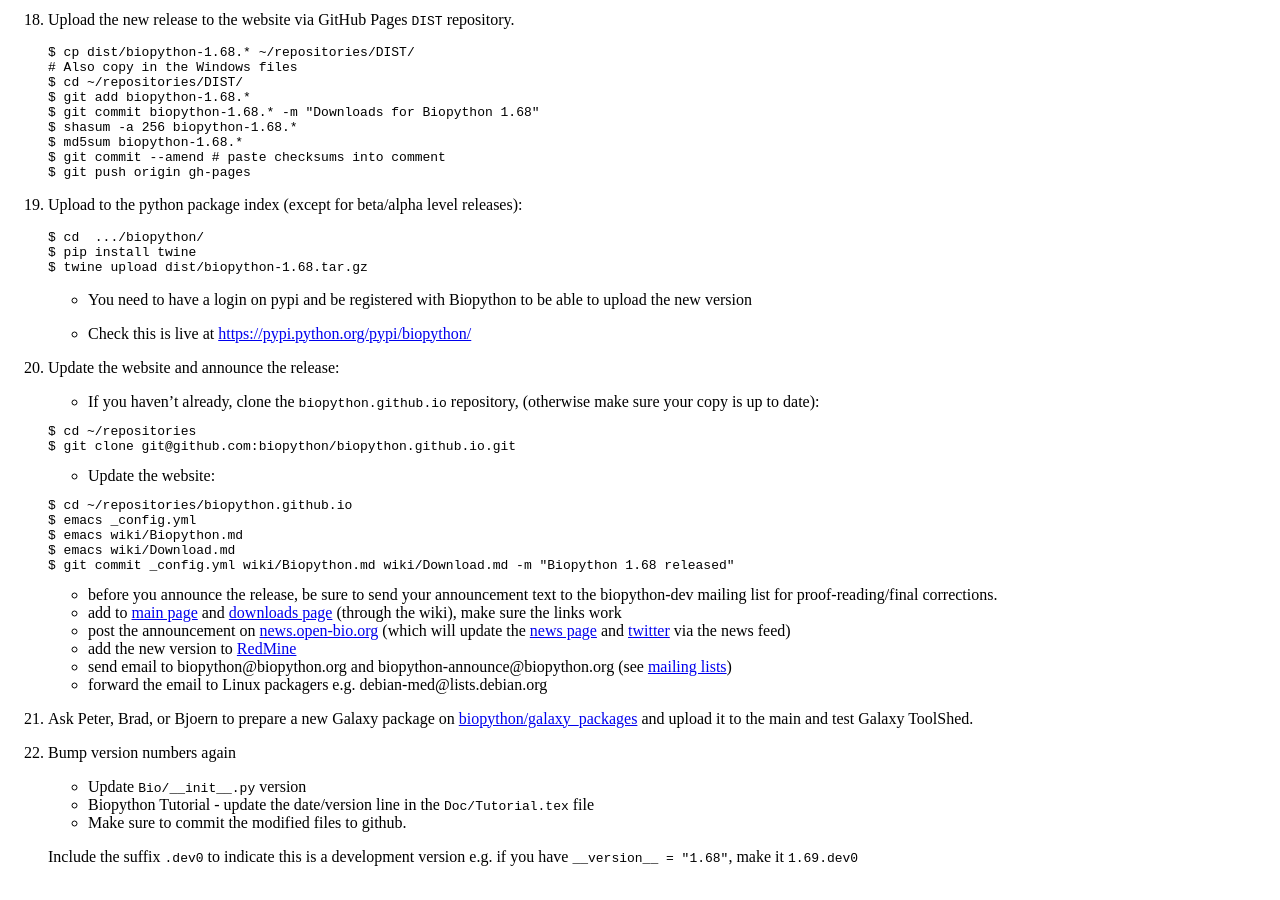
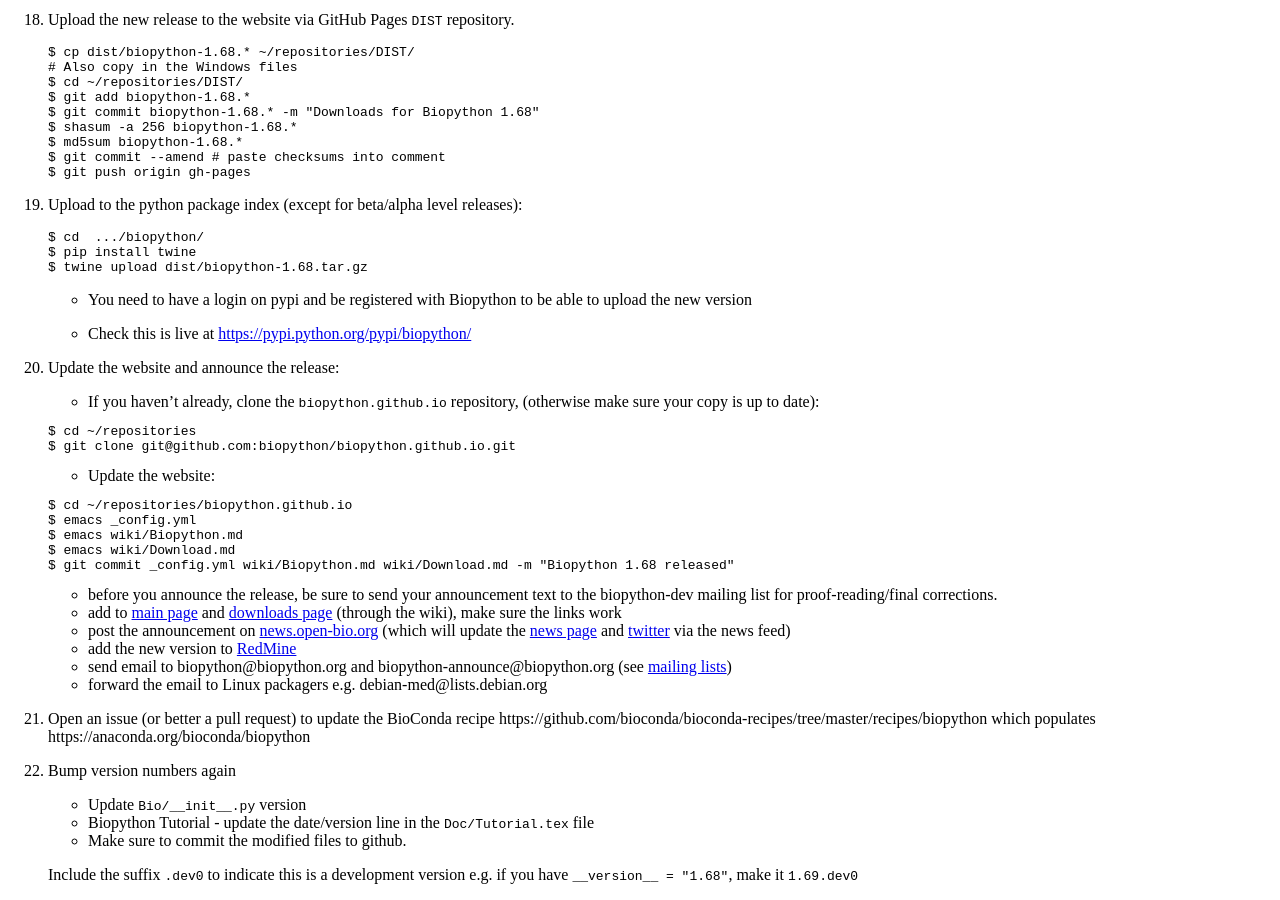
Before and after one commit to biopython/biopython.github.io, a Jekyll site: the page built from wiki/Building_a_release.md, in a window 1280 px wide and 900 px high, scrolled down 3024 px. Built offline with Jekyll 4.4.1, drawn with Linux system fonts in a browser that asks for light colours.

Commit message:
Galaxy packages defunct, they use BioConda now

```diff
--- a/wiki/Building_a_release.md
+++ b/wiki/Building_a_release.md
@@ -313,9 +313,9 @@ releases):
     - forward the email to Linux packagers e.g.
       debian-med@lists.debian.org
 
-21. Ask Peter, Brad, or Bjoern to prepare a new Galaxy package on
-[biopython/galaxy_packages](https://github.com/biopython/galaxy_packages)
-and upload it to the main and test Galaxy ToolShed.
+21. Open an issue (or better a pull request) to update the BioConda recipe
+https://github.com/bioconda/bioconda-recipes/tree/master/recipes/biopython
+which populates https://anaconda.org/bioconda/biopython
 
 22. Bump version numbers again
 
```
